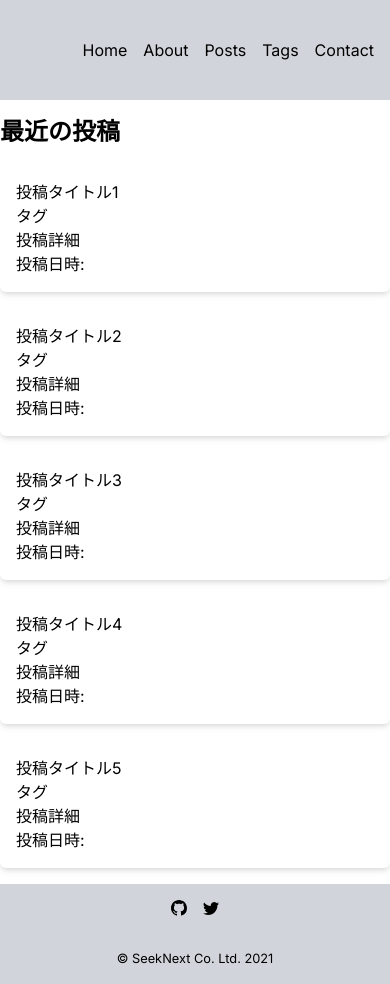
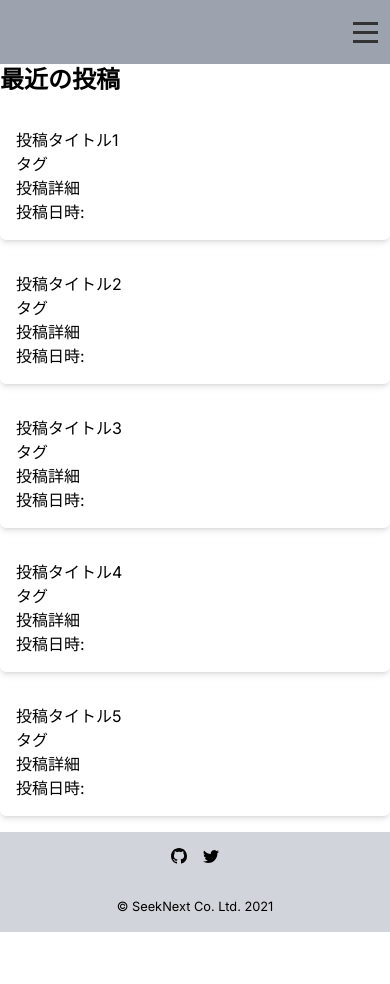
Before and after one commit to yamataikoku0114/next-blog, a Next.js app: page / in a window 390 px wide. After the commit the page ends 932 px from the top, so only its background shows below. Built offline with nearby package versions, Linux system fonts and the light colour scheme.

Commit message:
ハンバーガーメニューの実装

```diff
--- /dev/null
+++ b/src/app/HamburgerMenu.css
@@ -0,0 +1,41 @@
+/* HamburgerMenu.css */
+/* .hamburger-menu {
+  display: flex;
+  align-items: center;
+  justify-content: flex-end;
+} */
+
+.bar {
+  width: 25px;
+  height: 3px;
+  background-color: #333;
+  margin: 3px 0;
+  transition: 0.4s;
+}
+
+.open .bar:nth-child(1) {
+  transform: rotate(-45deg) translate(-5px, 7px);
+}
+
+.open .bar:nth-child(2) {
+  opacity: 0;
+}
+
+.open .bar:nth-child(3) {
+  transform: rotate(45deg) translate(-5px, -7px);
+}
+
+.items {
+  display: none;
+  list-style: none;
+  padding: 0;
+}
+
+.open .items {
+  display: block;
+}
+
+.menu-items li {
+  margin: 10px 0;
+  font-size: 18px;
+}
--- /dev/null
+++ b/src/app/components/Hamburger.tsx
@@ -0,0 +1,59 @@
+'use client';
+
+import React, { useState } from 'react';
+import '../HamburgerMenu.css';
+import Link from 'next/link';
+
+function HamburgerMenu() {
+  const [isOpen, setIsOpen] = useState(false);
+
+  const toggleMenu = () => {
+    setIsOpen(!isOpen);
+  };
+
+  return (
+    <div className="hamburger-menu md:hidden">
+      <div className="flex justify-end bg-gray-400 p-3">
+        <div
+          className={`menu-icon ${
+            isOpen ? 'open' : ''
+          } flex flex-col items-center justify-center cursor-pointer`}
+          style={{ height: '40px' }}
+          onClick={toggleMenu}
+        >
+          <div className="bar"></div>
+          <div className="bar"></div>
+          <div className="bar"></div>
+        </div>
+      </div>
+      <div
+        className={`menu-items ${
+          isOpen ? 'open' : ''
+        } bg-sky-200 absolute z-10 overflow-x-hidden text-center w-full transition duration-300 ease-in`}
+        style={{
+          transform: isOpen ? 'translateY(0)' : 'translateY(-100%)',
+        }}
+      >
+        <ul className="items">
+          <li>
+            <Link href="/" onClick={toggleMenu}>Home</Link>
+          </li>
+          <li>
+            <Link href="/about" onClick={toggleMenu}>About</Link>
+          </li>
+          <li>
+            <Link href="/posts" onClick={toggleMenu}>Posts</Link>
+          </li>
+          <li>
+            <Link href="/tags" onClick={toggleMenu}>Tags</Link>
+          </li>
+          <li>
+            <Link href="/contact" onClick={toggleMenu}>Contact</Link>
+          </li>
+        </ul>
+      </div>
+    </div>
+  );
+}
+
+export default HamburgerMenu;
--- a/src/app/components/Header.tsx
+++ b/src/app/components/Header.tsx
@@ -1,10 +1,15 @@
 import Link from 'next/link';
+import HamburgerMenu from './Hamburger';
 
 export default function Header() {
   return (
     <header>
-      <nav>
-        <ul className="flex justify-end items-center space-x-4 bg-gray-300 mb-4 p-4" style={{ height: "100px" }}>
+      <HamburgerMenu />
+      <nav className="hidden md:block">
+        <ul
+          className="flex justify-end items-center space-x-4 bg-gray-300 mb-4 p-4"
+          style={{ height: '100px' }}
+        >
           <li>
             <Link href="/">Home</Link>
           </li>
```
